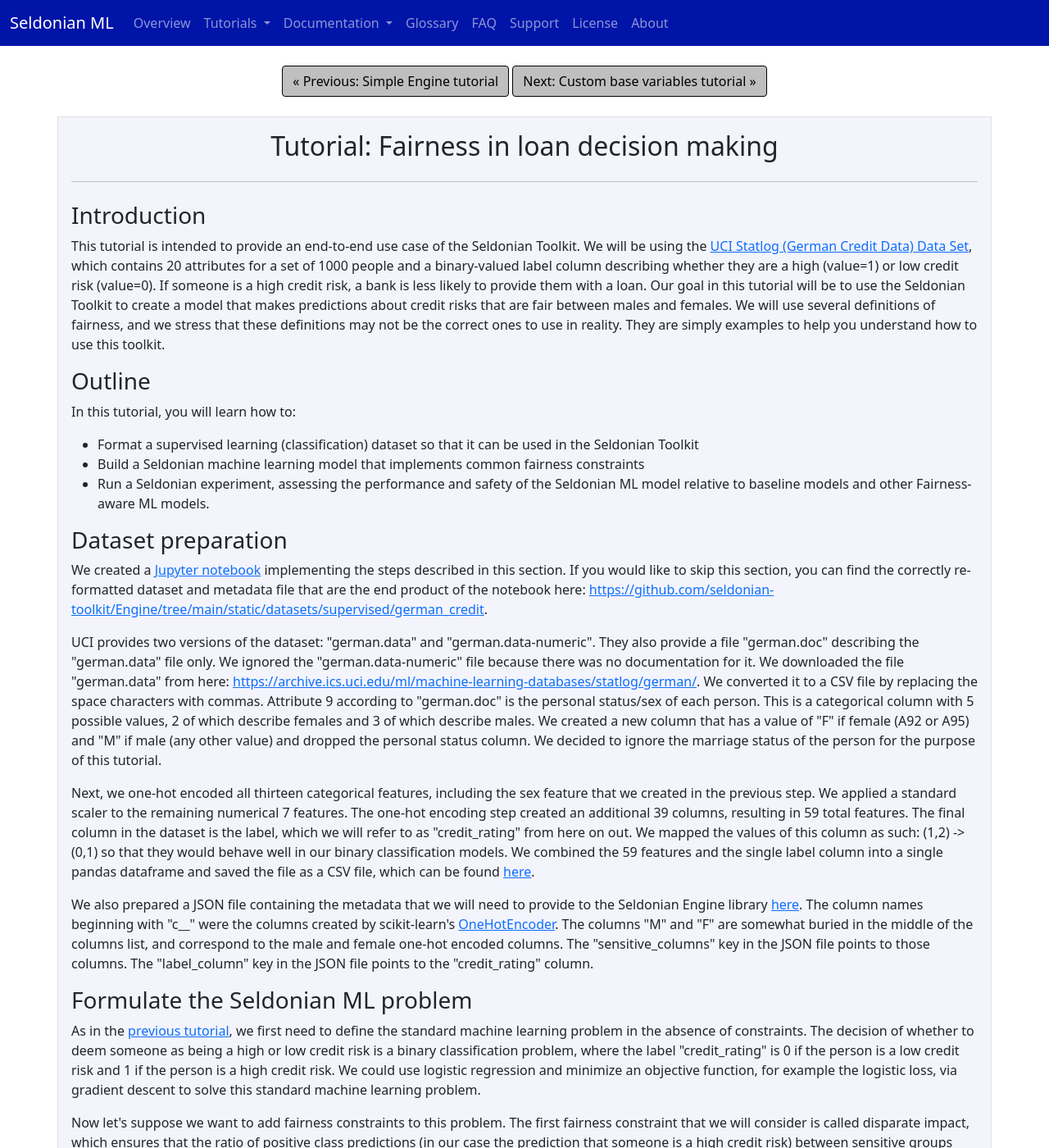
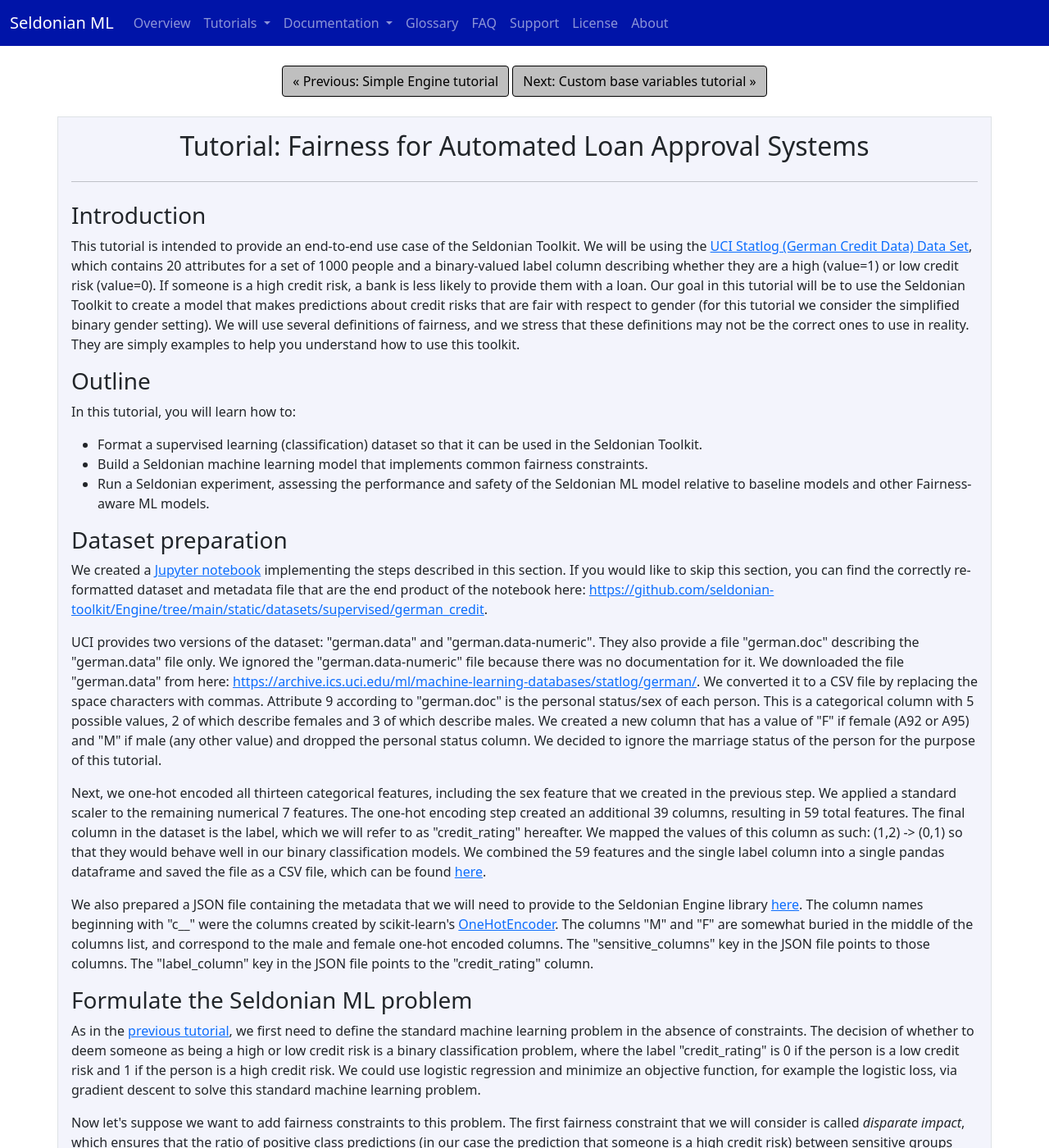
Before and after one commit to seldonian-framework/Tutorials, a Jekyll site: the page built from _tutorials/fair_loans_tutorial.md, in a window 1280 px wide and 1400 px high. Shown: the whole window at 82% size. Built offline with Jekyll 4.4.1, drawn with Linux system fonts in a browser that asks for light colours; formulas are drawn with MathJax 3; some of the changed text lies outside the part shown.

Commit message:
Minor text edits to the first two tutorials.

```diff
--- a/_tutorials/fair_loans_tutorial.md
+++ b/_tutorials/fair_loans_tutorial.md
@@ -10,21 +10,21 @@ next_page_name: Custom base variables tutorial
 <!-- Main Container -->
 <div class="container p-3 my-2 border" style="background-color: #f3f4fc;">
 
-<h2 align="center" class="mb-3">Tutorial: Fairness in loan decision making</h2>
+<h2 align="center" class="mb-3">Tutorial: Fairness for Automated Loan Approval Systems</h2>
 
 <hr class="my-4">
 
 <h3>Introduction</h3>
 
-<p>This tutorial is intended to provide an end-to-end use case of the Seldonian Toolkit. We will be using the <a href="https://archive.ics.uci.edu/ml/datasets/statlog+(german+credit+data)">UCI Statlog (German Credit Data) Data Set</a>, which contains 20 attributes for a set of 1000 people and a binary-valued label column describing whether they are a high (value=1) or low credit risk (value=0). If someone is a high credit risk, a bank is less likely to provide them with a loan. Our goal in this tutorial will be to use the Seldonian Toolkit to create a model that makes predictions about credit risks that are fair between males and females. We will use several definitions of fairness, and we stress that these definitions may not be the correct ones to use in reality. They are simply examples to help you understand how to use this toolkit. </p>
+<p>This tutorial is intended to provide an end-to-end use case of the Seldonian Toolkit. We will be using the <a href="https://archive.ics.uci.edu/ml/datasets/statlog+(german+credit+data)">UCI Statlog (German Credit Data) Data Set</a>, which contains 20 attributes for a set of 1000 people and a binary-valued label column describing whether they are a high (value=1) or low credit risk (value=0). If someone is a high credit risk, a bank is less likely to provide them with a loan. Our goal in this tutorial will be to use the Seldonian Toolkit to create a model that makes predictions about credit risks that are fair with respect to gender (for this tutorial we consider the simplified binary gender setting). We will use several definitions of fairness, and we stress that these definitions may not be the correct ones to use in reality. They are simply examples to help you understand how to use this toolkit. </p>
 
 <h3>Outline</h3>
 
 <p>In this tutorial, you will learn how to:</p>
 
 <ul>
-    <li>Format a supervised learning (classification) dataset so that it can be used in the Seldonian Toolkit </li>
-    <li>Build a Seldonian machine learning model that implements common fairness constraints </li>
+    <li>Format a supervised learning (classification) dataset so that it can be used in the Seldonian Toolkit.</li>
+    <li>Build a Seldonian machine learning model that implements common fairness constraints.</li>
     <li>Run a Seldonian experiment, assessing the performance and safety of the Seldonian ML model relative to baseline models and other Fairness-aware ML models. </li>
 </ul>
 
@@ -39,7 +39,7 @@ next_page_name: Custom base variables tutorial
 </p>
 
 <p>
-    Next, we one-hot encoded all thirteen categorical features, including the sex feature that we created in the previous step. We applied a standard scaler to the remaining numerical 7 features. The one-hot encoding step created an additional 39 columns, resulting in 59 total features. The final column in the dataset is the label, which we will refer to as "credit_rating" from here on out. We mapped the values of this column as such: (1,2) -> (0,1) so that they would behave well in our binary classification models. We combined the 59 features and the single label column into a single pandas dataframe and saved the file as a CSV file, which can be found <a href="https://github.com/seldonian-toolkit/Engine/blob/main/static/datasets/supervised/german_credit/german_loan_numeric_forseldonian.csv">here</a>.
+    Next, we one-hot encoded all thirteen categorical features, including the sex feature that we created in the previous step. We applied a standard scaler to the remaining numerical 7 features. The one-hot encoding step created an additional 39 columns, resulting in 59 total features. The final column in the dataset is the label, which we will refer to as "credit_rating" hereafter. We mapped the values of this column as such: (1,2) -> (0,1) so that they would behave well in our binary classification models. We combined the 59 features and the single label column into a single pandas dataframe and saved the file as a CSV file, which can be found <a href="https://github.com/seldonian-toolkit/Engine/blob/main/static/datasets/supervised/german_credit/german_loan_numeric_forseldonian.csv">here</a>.
 </p>
 
 <p>
@@ -323,7 +323,7 @@ The exact numbers you see might differ slightly depending on your machine's rand
 {% highlight python %}
 Wrote /Users/ahoag/beri/code/engine-repo/examples/logs/candidate_selection_log0.p with candidate
 {% endhighlight python %}
-This is a pickle file containing the values of various parameters during each step of the gradient descent algorithm that was run during candidate selection. The path will displayed here will differ and instead point to somewhere on your computer. As part of the Engine library, we provide a plotting function that is designed to help visualize the contents of this file. The following script will run that function on the file. Note that you will have to change the path for <code class='highlight'>cs_file</code> to point it to the file that was created on your machine.
+This is a pickle file containing the values of various parameters during each step of the gradient descent algorithm that was run during candidate selection. The path displayed here will differ and instead point to somewhere on your computer. As part of the Engine library, we provide a plotting function that is designed to help visualize the contents of this file. The following script will run that function on the file. Note that you will have to change the path for <code class='highlight'>cs_file</code> to point it to the file that was created on your machine.
 
 <div>
 
@@ -352,11 +352,11 @@ Running this script will generate a figure like this:
 <div align="center">
     <figure>
         <img src="{{ "/assets/img/loan_cs.png" | relative_url}}" class="img-fluid mt-4" style="width: 75%"  alt="Candidate selection">
-        <figcaption> Figure 1 - How the parameters of the Lagrangian optimization problem changed during gradient descent on our loan fairness problem. The panels show the values of the (left) primary objective, $f({\theta})$, i.e. the log loss, (middle left) single lagrange multiplier, ${\lambda_1}$, (middle right) high confidence upper bound (HCUB) on the disparate impact constraint function, ${g_1}(\theta)$, and finally the Lagrangian $L(\theta,\lambda)$. The dotted lines indicate where the optimum was found. The optimum is defined as the feasible solution with the lowest value of the primary objective. A feasible solution is one where $\mathrm{HCUB}(g_i(\theta)) \leq 0, i \in \{1 ... n\}$. In this example, we only have one constraint and the infeasible region is shown in red in the middle right plot. </figcaption>
+        <figcaption> Figure 1 - How the parameters of the Lagrangian optimization problem changed during gradient descent on our loan fairness problem. The panels show the values of the (left) primary objective, $f({\theta})$, i.e.,  the log loss, (middle left) single lagrange multiplier, ${\lambda_1}$, (middle right) high confidence upper bound (HCUB) on the disparate impact constraint function, ${g_1}(\theta)$, and finally the Lagrangian $L(\theta,\lambda)$. The dotted lines indicate where the optimum was found. The optimum is defined as the feasible solution with the lowest value of the primary objective. A feasible solution is one where $\mathrm{HCUB}(g_i(\theta)) \leq 0, i \in \{1 ... n\}$. In this example, we only have one constraint and the infeasible region is shown in red in the middle right plot. </figcaption>
     </figure>
 </div>
 
-Visualizing candidate selection can help you tune your optimization hyperparameters in your spec object. For example, if $\theta$ is never escaping the infeasible region and your Seldonian algorithm is returning NSF (i.e. "No solution found"), then you may be able to obtain a solution by running gradient descent for more iterations or with different learning rates or beta values.  If you are still seeing NSF after hyperparameter exporation, you may not have enough data or your constraints may be too strict. Running a Seldonian Experiment can help determine why you are not able to obtain a solution.
+Visualizing candidate selection can help you tune your optimization hyperparameters in your spec object. For example, if $\theta$ is never escaping the infeasible region and your Seldonian algorithm is returning NSF (i.e., "No Solution Found"), then you may be able to obtain a solution by running gradient descent for more iterations or with different learning rates or beta values.  If you are still seeing NSF after hyperparameter exporation, you may not have enough data or your constraints may be too strict. Running a Seldonian Experiment can help determine why you are not able to obtain a solution.
 </p>
 
 <h3> Running a Seldonian Experiment </h3>
@@ -372,7 +372,7 @@ Seldonian Experiments are a way to thoroughly evaluate the performance and safet
         <li>Create 50 resampled datasets (one for each trial) by sampling with replacement from the dataset we used as input to the Engine above. Each resampled dataset will have the same number of rows (1000) as the original dataset. We use 50 trials so that we can compute uncertainties on the plotted quantities at each data fraction. <b>We will use the original dataset as the ground truth dataset</b> for calculating the performance and safety metrics.</li>
         <li>
         For each <code>data_frac</code> in the array of data fractions, run 50 trials. In each trial, use only the first <code>data_frac</code> fraction of the corresponding resampled dataset to run the Seldonian algorithm using the Seldonian Engine. We will use the same spec file we used above for each run of the Engine, where only the <code>dataset</code> parameter to <code>SupervisedSpec</code> will be modified for each trial. This will generate 15x50=750 total runs of the Seldonian algorithm. Each run will consist of a different set of fitted model parameters, or "NSF" if no solution was found. </li>
-        <li>For each <code>data_frac</code>, if a solution was returned that passed the safety test, calculate the mean and standard error on the performance (e.g. logistic loss or accuracy) across the 50 trials at this <code>data_frac</code> using the fitted model parameters evaluated on the ground truth dataset. This will be the data used for the first of the three plots. Also record how often a solution was returned and passed the safety test across the 50 trials. This fraction, referred to as the "solution rate", will be used to make the second of the three plots. Finally, for the trials that returned solutions that passed the safety test, calculate the fraction of trials for which the disparate impact statistic, $g_1(\theta)$, was violated, i.e. $g_1(\theta) > 0$, on the ground truth dataset. The fraction violated will be referred to as the "failure rate" and will make up the third and final plot. </li>
+        <li>For each <code>data_frac</code>, if a solution was returned that passed the safety test, calculate the mean and standard error on the performance (e.g., logistic loss or accuracy) across the 50 trials at this <code>data_frac</code> using the fitted model parameters evaluated on the ground truth dataset. This will be the data used for the first of the three plots. Also record how often a solution was returned and passed the safety test across the 50 trials. This fraction, referred to as the "solution rate", will be used to make the second of the three plots. Finally, for the trials that returned solutions that passed the safety test, calculate the fraction of trials for which the disparate impact statistic, $g_1(\theta)$, was violated, i.e., $g_1(\theta) > 0$, on the ground truth dataset. The fraction violated will be referred to as the "failure rate" and will make up the third and final plot. </li>
     </ul>
 
 We will run this experiment for the Seldonian algorithm as well as for three other models. Two are baseline models: 1) a random classifier that always predicts $p=0.5$ for the positive class regardless of input, 2) a simple logistic regression model with no behavioral constraints. The third model comes from another fairness-aware machine learning library called <a href="https://fairlearn.org/">Fairlearn</a>. We will describe the Fairlearn model used in more detail below. Each model requires its own experiment, but the main parameters of the experiment such as the number of trials and data fractions, as well as the metrics we will calculate (performance, solution rate, and failure rate), are identical. This will allow us to compare the Seldonian algorithm to these other models on the same Three Plots.
@@ -728,8 +728,8 @@ The QSA takes more data to return a solution (middle panel) than the other model
 <p>
 Some minor points of these plots are:
 <ul>
-<li> The performance is not plotted for trials that did not return a solution. For the smallest data fractions (e.g. 0.001), only the random classifier returns a solution because it defined to always return the same solution independent of input. </li>
-<li>The failure rate is not plotted for trials that did not return a solution for all models except QSA. The logistic regression baseline and Fairlearn can fail to converge, for example. However, the QSA will always return either a solution or "NSF", even when only one data point (i.e. <code class='highlight'>data_frac=0.001</code>) is provided as input. In cases where it returns "NSF" that solution is considered safe.  </li>
+<li> The performance is not plotted for trials that did not return a solution. For the smallest data fractions (e.g., 0.001), only the random classifier returns a solution because it defined to always return the same solution independent of input. </li>
+<li>The failure rate is not plotted for trials that did not return a solution for all models except QSA. The logistic regression baseline and Fairlearn can fail to converge, for example. However, the QSA will always return either a solution or "NSF", even when only one data point (i.e., <code class='highlight'>data_frac=0.001</code>) is provided as input. In cases where it returns "NSF" that solution is considered safe.  </li>
 <li> The random classifier does not violate the safety constraint ever because its positive rate is 0.5 for all datapoints, regardless of sex.</li>
 </ul>
 </p>
@@ -778,7 +778,7 @@ Running the script with these changes will produce a plot that should look very
 <div align="center">
     <figure>
         <img src="{{ "/assets/img/disparate_impact_log_loss_fairlearndef.png" | relative_url}}" class="img-fluid mt-4" style="width: 75%"  alt="Disparate impact log loss">
-        <figcaption> Figure 3 - Same as Figure 2, but with the definition of disparate impact that Fairlearn uses, i.e. $0.9 - \mathrm{min}( (PR | [M]) / (PR), (PR) / (PR | [M]) )$. In this experiment, we only used a single Fairlearn model (with $\epsilon=0.9$), because the constraint was identical to the constraint used in the QSA model, which was not true in the previous experiment. </figcaption>
+        <figcaption> Figure 3 - Same as Figure 2, but with the definition of disparate impact that Fairlearn uses, i.e., $0.9 - \mathrm{min}( (PR | [M]) / (PR), (PR) / (PR | [M]) )$. In this experiment, we only used a single Fairlearn model (with $\epsilon=0.9$), because the constraint was identical to the constraint used in the QSA model, which was not true in the previous experiment. </figcaption>
     </figure>
 </div>
 
```
Also changed, not shown: other parts of _tutorials/fair_loans_tutorial.md (+2 -2 lines), _tutorials/simple_engine_tutorial.md (+10 -7 lines).
